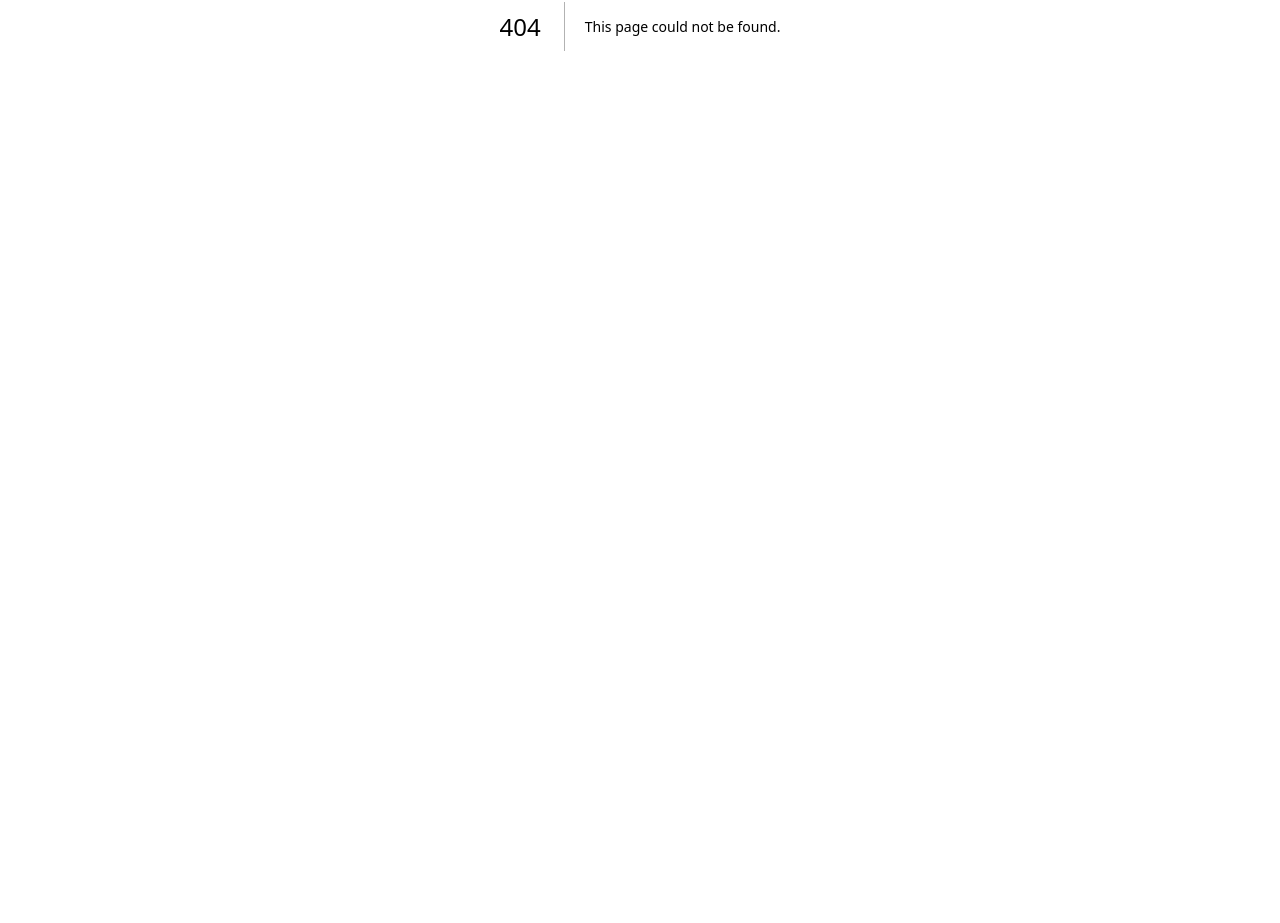
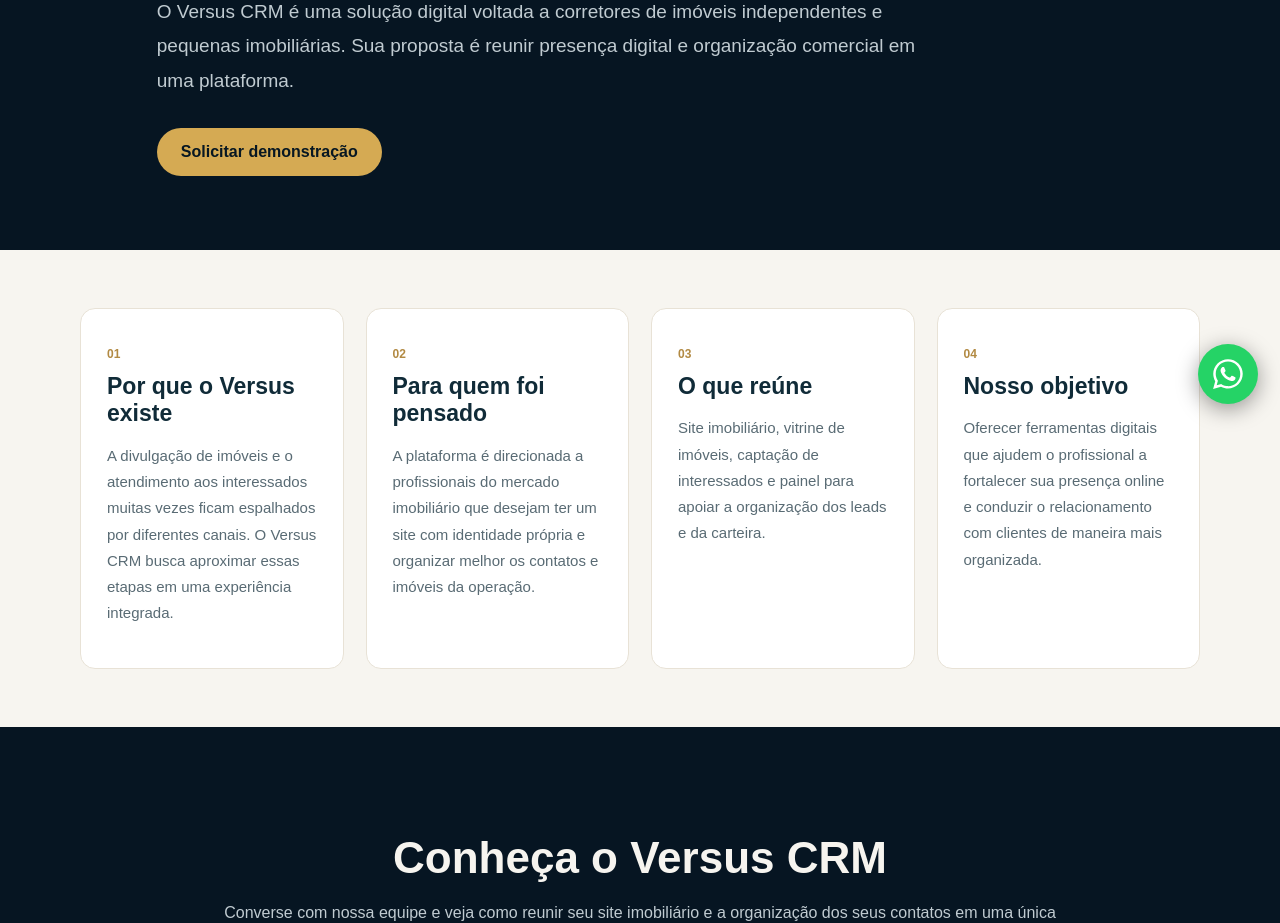
Before and after one commit to vsn-imoveis/versuscrm-site, a Next.js app: page /sobre in a window 1280 px wide. Before the commit this address had no page. Shown: the part 374-1297 px from the top of the page. Before the commit the page ends 800 px from the top, so only its background shows below. Built offline with nearby package versions, Linux system fonts and the light colour scheme.

Commit message:
feat(seo): add page.tsx page

```diff
--- /dev/null
+++ b/app/sobre/page.tsx
@@ -0,0 +1,17 @@
+import type { Metadata } from "next";
+import SeoPage from "../../components/SeoPage";
+
+export const metadata: Metadata = {
+  title: "Sobre o Versus CRM | Tecnologia para o mercado imobiliário",
+  description: "Conheça o Versus CRM, uma plataforma que aproxima site imobiliário, divulgação de imóveis e gestão de leads para corretores e pequenas imobiliárias.",
+  alternates: { canonical: "https://www.versuscrm.com.br/sobre" },
+};
+
+export default function Page() {
+  return <SeoPage eyebrow="Sobre a plataforma" title="Tecnologia para aproximar sua marca dos seus clientes" intro="O Versus CRM é uma solução digital voltada a corretores de imóveis independentes e pequenas imobiliárias. Sua proposta é reunir presença digital e organização comercial em uma plataforma." sections={[
+    { title: "Por que o Versus existe", body: "A divulgação de imóveis e o atendimento aos interessados muitas vezes ficam espalhados por diferentes canais. O Versus CRM busca aproximar essas etapas em uma experiência integrada." },
+    { title: "Para quem foi pensado", body: "A plataforma é direcionada a profissionais do mercado imobiliário que desejam ter um site com identidade própria e organizar melhor os contatos e imóveis da operação." },
+    { title: "O que reúne", body: "Site imobiliário, vitrine de imóveis, captação de interessados e painel para apoiar a organização dos leads e da carteira." },
+    { title: "Nosso objetivo", body: "Oferecer ferramentas digitais que ajudem o profissional a fortalecer sua presença online e conduzir o relacionamento com clientes de maneira mais organizada." }
+  ]} />;
+}
```
